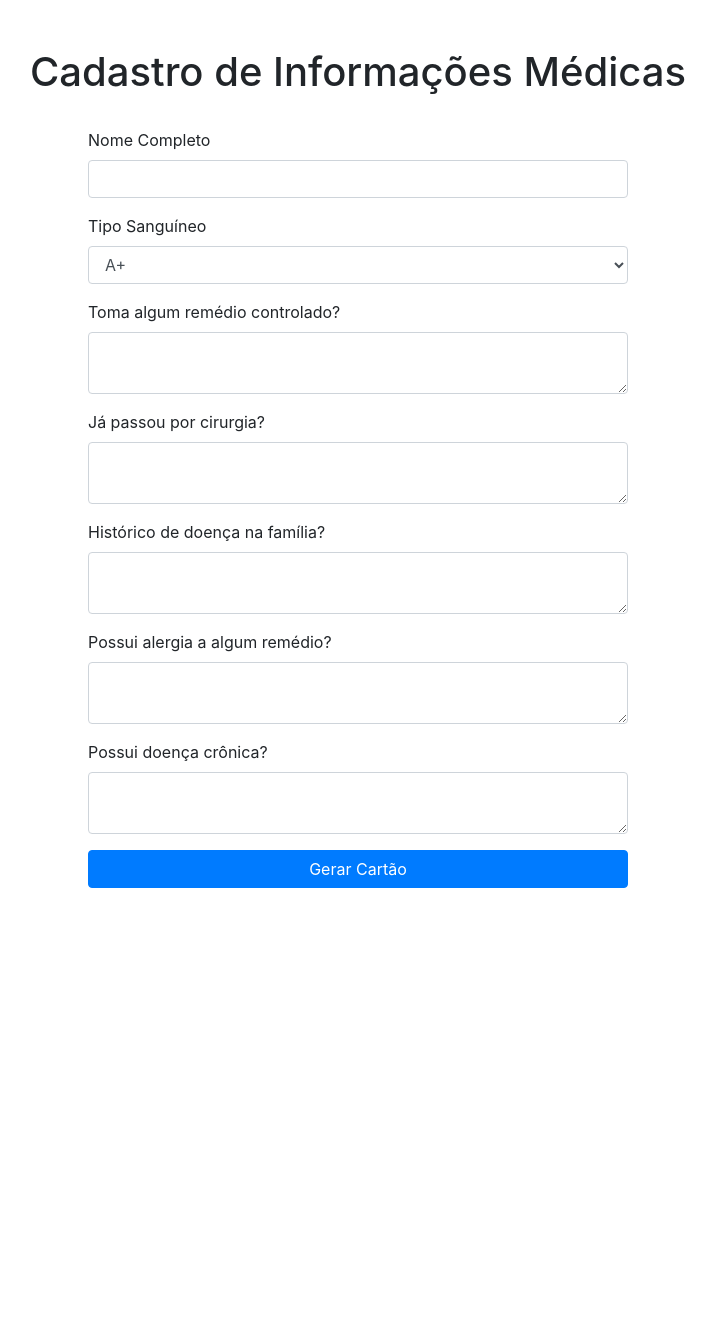
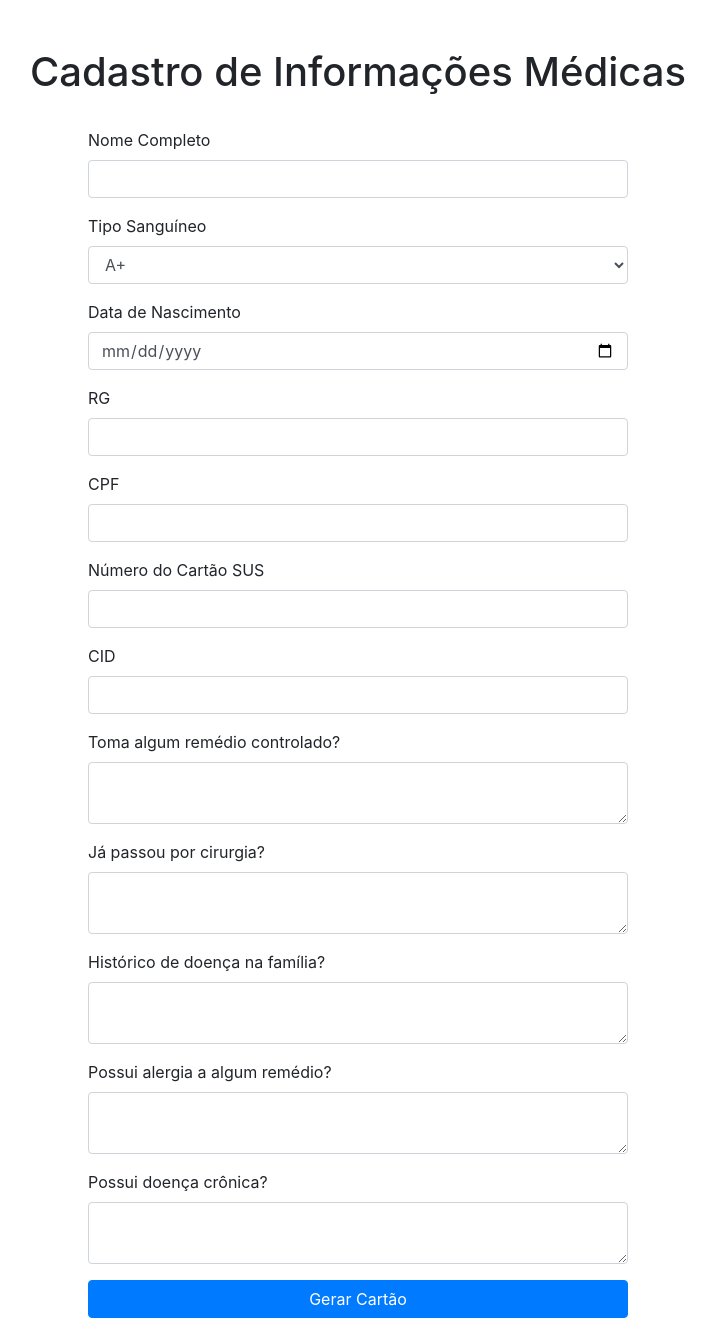
Before and after one commit to Troskaitis/MedicomLibras, a Flask app: page / in a window 1280 px wide. Shown: the whole page, without its empty margins (282-998 px from the left). Before the commit the page ends 888 px from the top, so only its background shows below. Run offline with Flask 3, Linux system fonts and the light colour scheme; some libraries are stand-ins or nearby versions.

Commit message:
ajuste dos campos no formulario

```diff
--- a/my_medical_card/templates/form.html
+++ b/my_medical_card/templates/form.html
@@ -21,6 +21,26 @@
                     <div class="form-group">
                         {{ form.blood_type.label(class="form-label") }}
                         {{ form.blood_type(class="form-control") }}
+                    </div>
+                    <div class="form-group">
+                        {{ form.birth_date.label(class="form-label") }}
+                        {{ form.birth_date(class="form-control") }}
+                    </div>
+                    <div class="form-group">
+                        {{ form.rg.label(class="form-label") }}
+                        {{ form.rg(class="form-control") }}
+                    </div>
+                    <div class="form-group">
+                        {{ form.cpf.label(class="form-label") }}
+                        {{ form.cpf(class="form-control") }}
+                    </div>
+                    <div class="form-group">
+                        {{ form.sus_number.label(class="form-label") }}
+                        {{ form.sus_number(class="form-control") }}
+                    </div>
+                    <div class="form-group">
+                        {{ form.cid.label(class="form-label") }}
+                        {{ form.cid(class="form-control") }}
                     </div>
                     <div class="form-group">
                         {{ form.medication.label(class="form-label") }}
```
